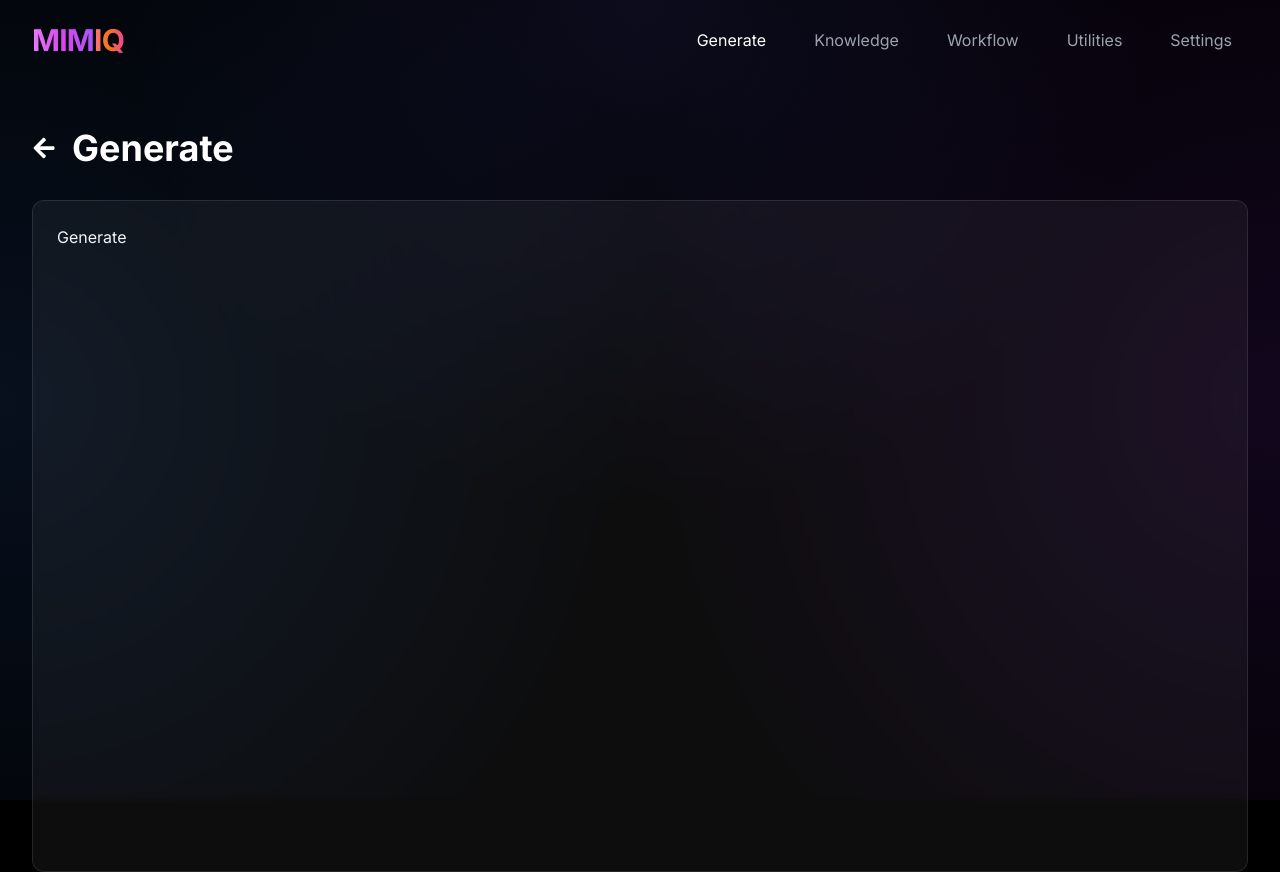
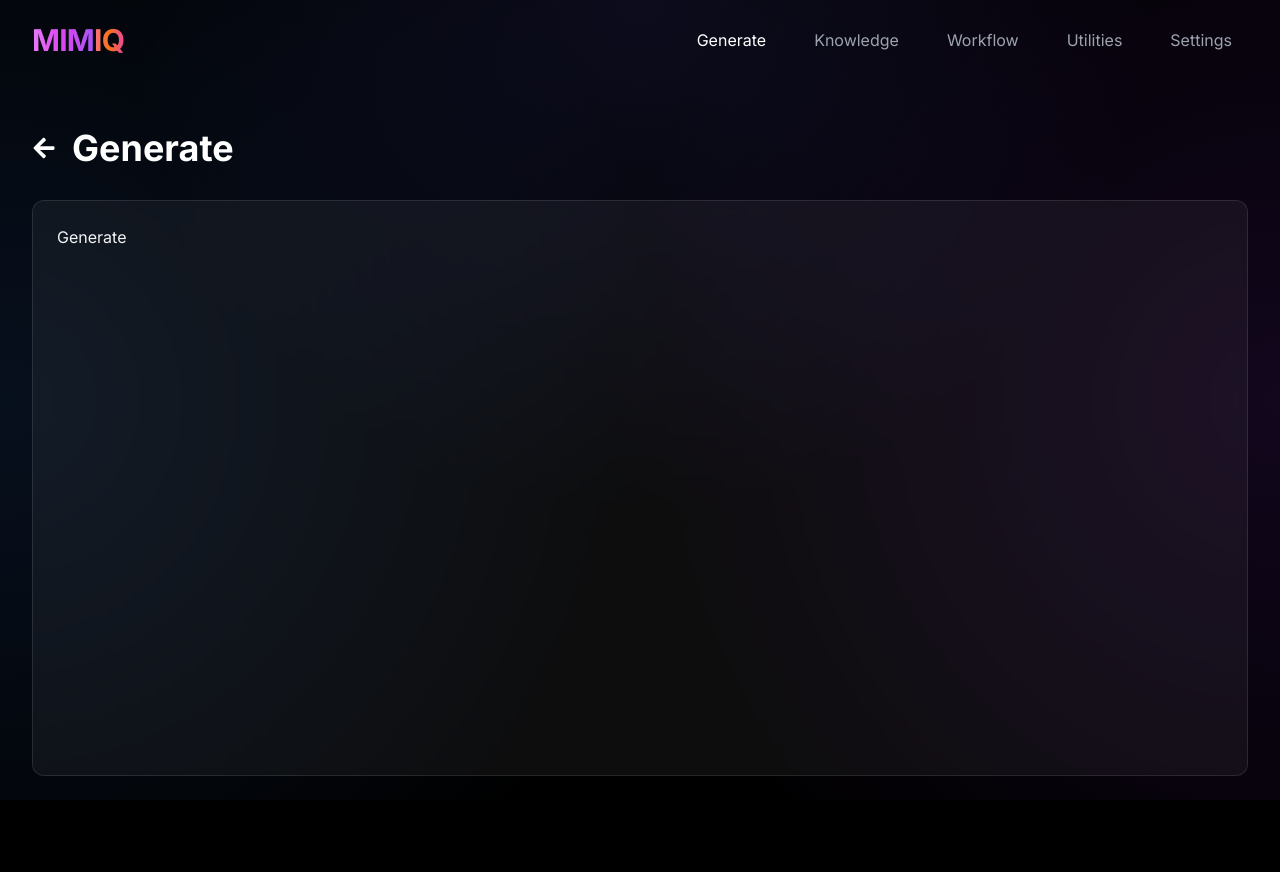
Before and after one commit to cmorman89/mimiq, a React (Vite) app in the folder frontend/: page /generate in a window 1280 px wide. After the commit the page ends 800 px from the top, so only its background shows below. Built offline with nearby package versions, Linux system fonts and the light colour scheme.

Commit message:
refactor: update layout structure and styling for PageContainer and MainLayout to use full height of screen when content is empty.

```diff
--- a/frontend/src/features/page_container/PageContainer.tsx
+++ b/frontend/src/features/page_container/PageContainer.tsx
@@ -7,9 +7,17 @@ export const PageContainer = ({ children }: { children: React.ReactNode }) => {
   const isHome = location.pathname === "/";
 
   return (
-    <div className="max-w-[1400px] h-full w-full mx-auto pt-32 sm:px-6 lg:px-8 relative z-10">
+    <div
+      id="page-container"
+      className="max-w-[1400px] h-full w-full mx-auto pt-32 sm:px-6 lg:px-8 relative z-10 flex flex-col"
+    >
       <Breadcrumbs breadcrumbs={breadcrumbs} isHome={isHome} />
-      {children}
+      <div
+        id="page-content"
+        className="flex flex-col gap-6 w-full flex-1 overflow-hidden"
+      >
+        {children}
+      </div>
     </div>
   );
 };
--- a/frontend/src/index.css
+++ b/frontend/src/index.css
@@ -17,7 +17,7 @@ body {
   }
 
   #root {
-    @apply min-h-screen relative isolate;
+    @apply h-screen relative isolate;
   }
 
   #root::before {
--- a/frontend/src/layouts/MainLayout.tsx
+++ b/frontend/src/layouts/MainLayout.tsx
@@ -2,9 +2,9 @@ import { Navbar } from "../features/navbar/Navbar";
 
 export function MainLayout({ children }: { children: React.ReactNode }) {
   return (
-    <div className="flex flex-col h-screen min-h-screen max-h-screen wiscreen min-w-screen max-w-screen">
+    <div id="main-layout" className="relative flex flex-col h-full w-full">
       <Navbar />
-      {children}
+      <main id="main-content" className="flex w-full h-full pb-6">{children}</main>
     </div>
-  )
+  );
 }
```
